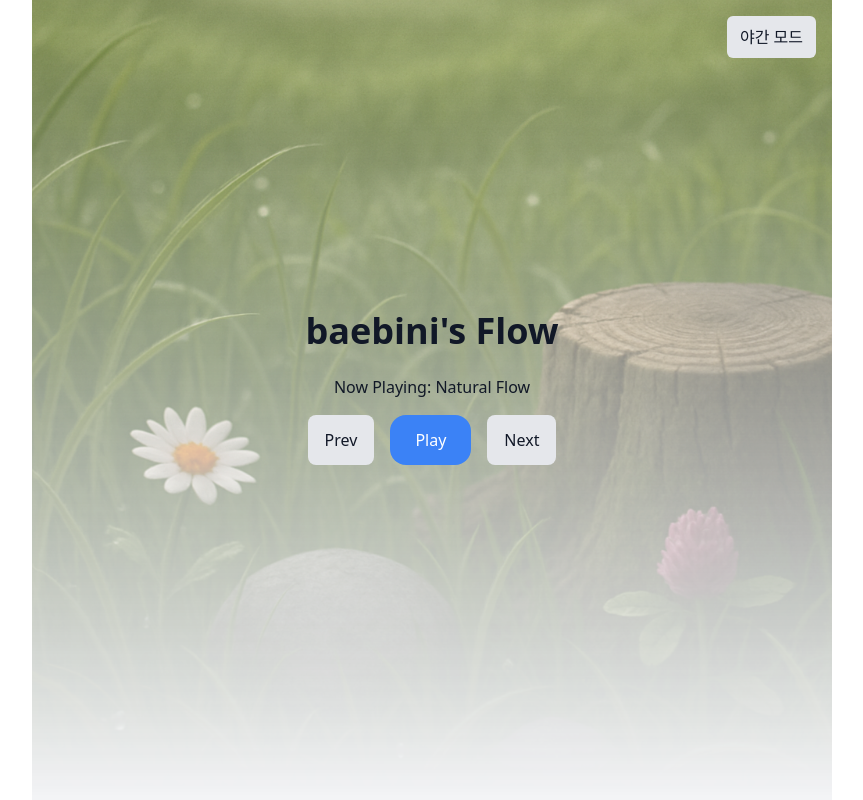
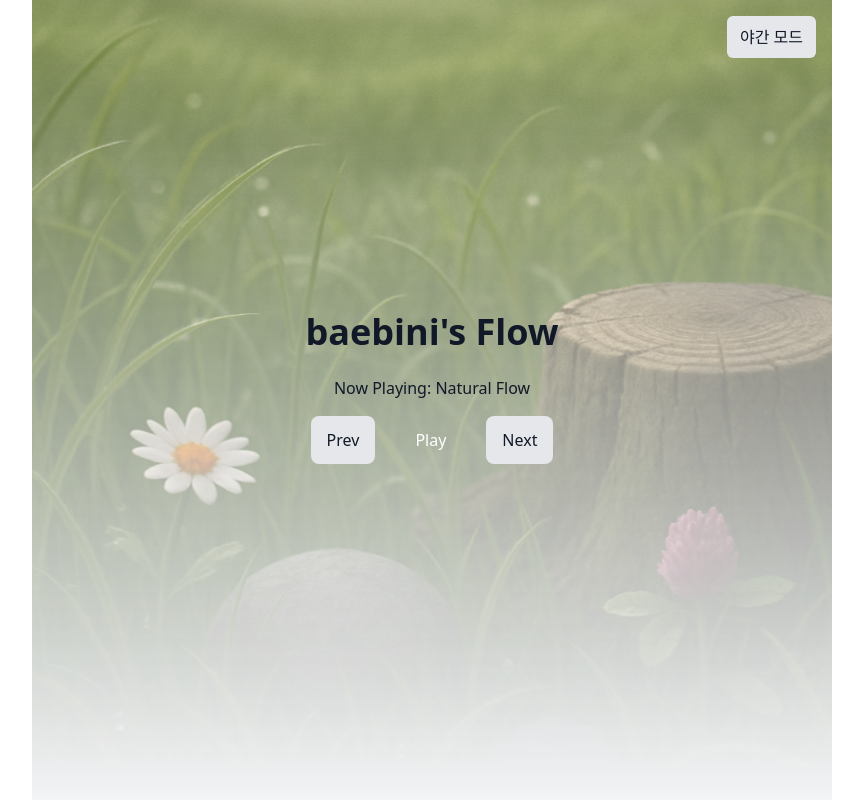
Before and after one commit to baebini11/portfolio, a React (Vite) app: page / in a window 1280 px wide. Shown: the whole page, without its empty margins (208-1071 px from the left). Built offline with nearby package versions, Linux system fonts and the light colour scheme.

Commit message:
[Front] 재생 버튼 css 변경

```diff
--- a/src/App.tsx
+++ b/src/App.tsx
@@ -1,4 +1,4 @@
-import React, { useCallback, useEffect, useRef, useState } from "react";
+import React, { useEffect, useRef, useState } from "react";
 import "./App.css";
 import naturalFlow from "./assets/natural-flow.mp3";
 // import secondTrack from "./assets/SecondTrack.mp3";
@@ -243,26 +243,27 @@ export default function MusicPlayer() {
           Now Playing: {tracks[currentIndex].title}
         </p>
         <div
-          className="flex space-x-4 mb-6 fade-up"
+          className="flex space-x-4 mb-6 fade-up border-none"
           style={{ animationDelay: "0.6s" }}
         >
           <button
             onClick={prevTrack}
             className={`px-4 py-2 rounded-lg ${
               darkMode
-                ? "bg-gray-700 hover:bg-gray-600 text-white"
-                : "bg-gray-200 hover:bg-gray-300 text-gray-900"
+                ? "bg-gray-700 hover:bg-gray-600 border-none text-white"
+                : "bg-gray-200 hover:bg-gray-300 border-none text-gray-900"
             }`}
           >
             Prev
           </button>
           <button
             onClick={togglePlay}
-            className={`px-6 py-3 rounded-2xl ${
+            className={`px-6 py-3 ${
               darkMode
-                ? "bg-blue-600 hover:bg-blue-500 text-white"
-                : "bg-blue-500 hover:bg-blue-400 text-white"
-            }`}
+                ? "bg-600 hover:bg-green-500 border-none text-white"
+                : "bg-500 hover:bg-green-400 border-none text-white"
+            }
+            ${isPlaying ? "bg-green-600" : ""}`}
           >
             {isPlaying ? "Pause" : "Play"}
           </button>
@@ -270,8 +271,8 @@ export default function MusicPlayer() {
             onClick={nextTrack}
             className={`px-4 py-2 rounded-lg ${
               darkMode
-                ? "bg-gray-700 hover:bg-gray-600 text-white"
-                : "bg-gray-200 hover:bg-gray-300 text-gray-900"
+                ? "bg-gray-700 hover:bg-gray-600 border-none text-white"
+                : "bg-gray-200 hover:bg-gray-300 border-none text-gray-900"
             }`}
           >
             Next
```
